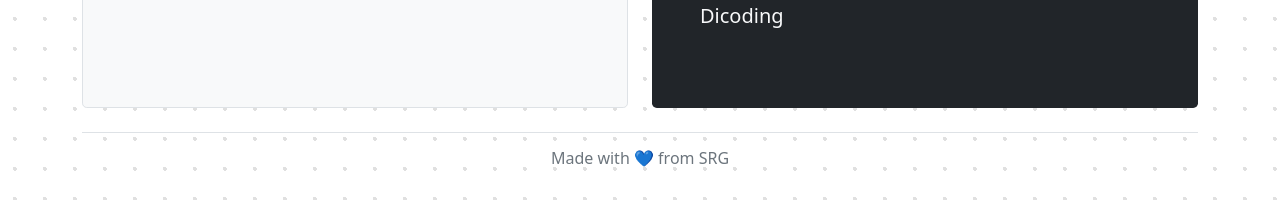
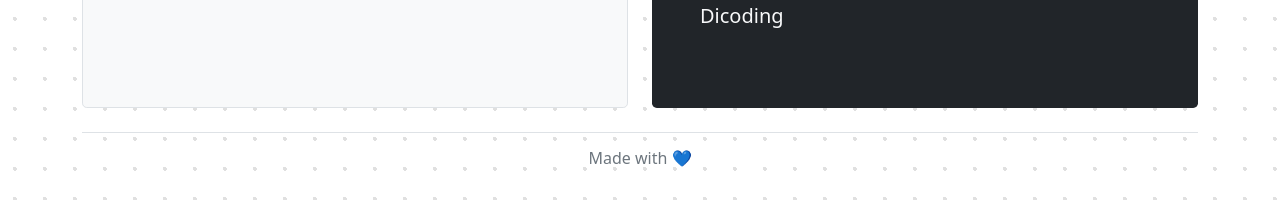
Before and after one commit to rizalporto/rizalporto.github.io, a plain HTML site: page index.html in a window 1280 px wide. Shown: the part 1826-2026 px from the top of the page. Drawn offline with nearby package versions, Linux system fonts and the light colour scheme.

Commit message:
Update index.html

```diff
--- a/index.html
+++ b/index.html
@@ -211,7 +211,7 @@
             </div>
         </div>
         <footer class="pt-3 mt-4 text-muted border-top" style="text-align: center;">
-            <h6>Made with 💙 from SRG</h6>
+            <h6>Made with 💙</h6>
         </footer>
     </div>
 
```
